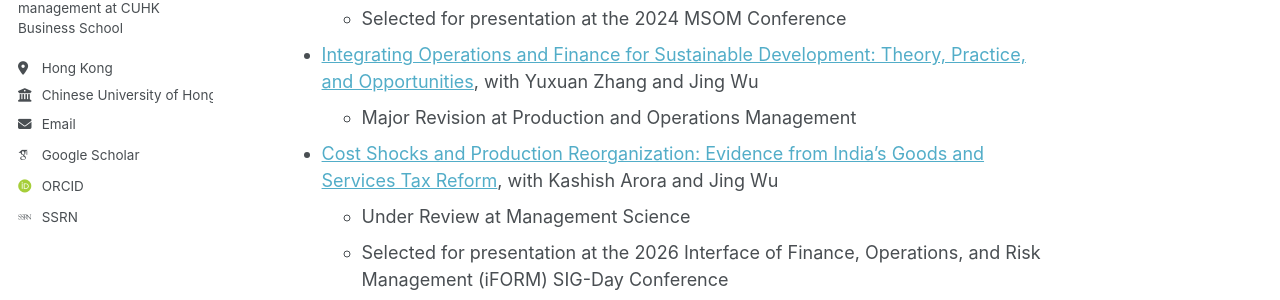
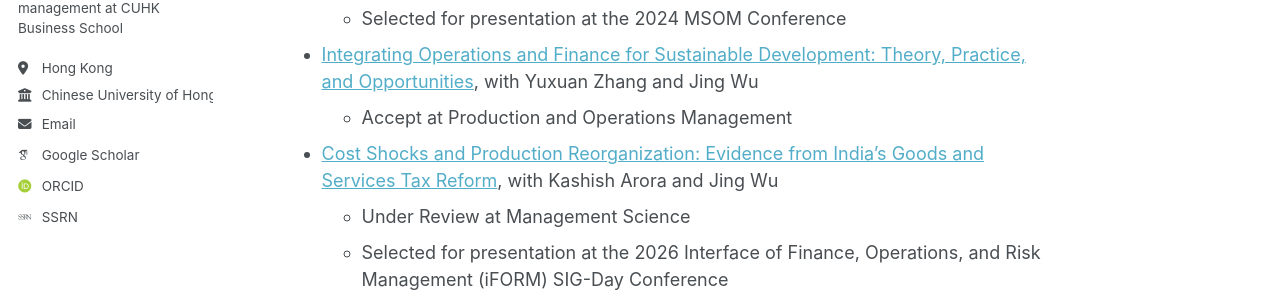
Before and after one commit to peng-boya/peng-boya.github.io, a Jekyll site: the page built from _pages/about.md, in a window 1280 px wide and 900 px high, scrolled down 542 px. Shown: the part 369-669 px from the top of the window. Built offline with Jekyll 4.4.1, drawn with Linux system fonts in a browser that asks for light colours; some web fonts are replaced; a script bundle is joined from its source files by our own code; library files that are not in the unit come from our copies.

Commit message:
Update about.md

```diff
--- a/_pages/about.md
+++ b/_pages/about.md
@@ -28,7 +28,7 @@ Research
   - Major Revision at Manufacturing and Service Operations Management
   - Selected for presentation at the 2024 MSOM Conference
 - [Integrating Operations and Finance for Sustainable Development: Theory, Practice, and Opportunities](https://papers.ssrn.com/sol3/papers.cfm?abstract_id=5236382), with Yuxuan Zhang and Jing Wu
-  - Major Revision at Production and Operations Management
+  - Accept at Production and Operations Management
 - [Cost Shocks and Production Reorganization: Evidence from India’s Goods and Services Tax Reform](https://papers.ssrn.com/sol3/papers.cfm?abstract_id=5830602), with Kashish Arora and Jing Wu
   - Under Review at Management Science
   - Selected for presentation at the 2026 Interface of Finance, Operations, and Risk Management (iFORM) SIG-Day Conference
```
